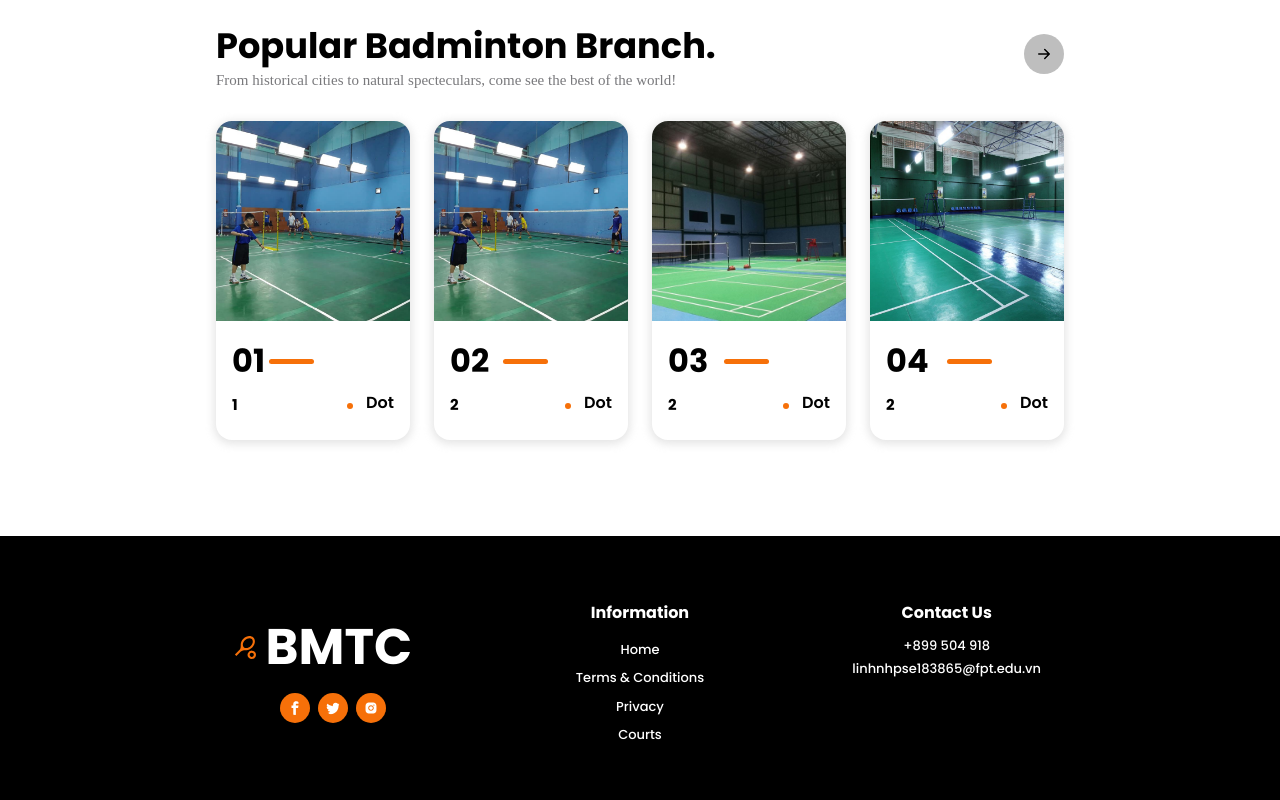
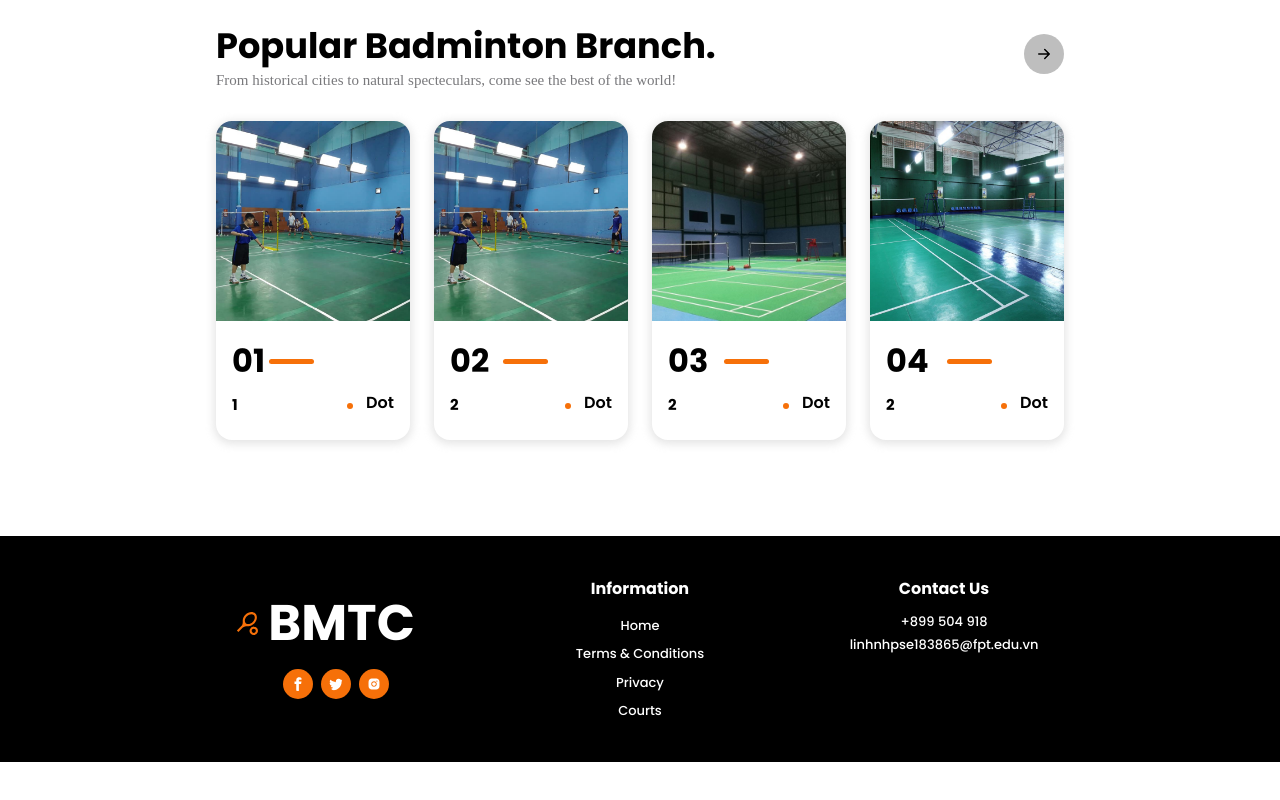
Before and after one commit to mineduck1608/SWP391-BadmintonCourtBooking, a React (Create React App) app: page / in a window 1280 px wide. Shown: the part 813-1613 px from the top of the page. After the commit the page ends 1575 px from the top, so only its background shows below. Built offline with nearby package versions, Linux system fonts and the light colour scheme.

Commit message:
Add files via upload

```diff
--- a/src/Components/Footer/footer.css
+++ b/src/Components/Footer/footer.css
@@ -12,10 +12,10 @@
 
 .footer {
   background: black;
-  padding: 2rem 0;
+  padding: .5rem 0;
 }
 .footer .secContainer {
-  gap: 1.5rem;
+  gap: 1rem;
   text-align: center;
 }
 .footer .secContainer .footerLogo {
@@ -92,4 +92,5 @@
   .secContainer {
     padding: 2rem;
   }
+
 }/*# sourceMappingURL=footer.css.map */
```
